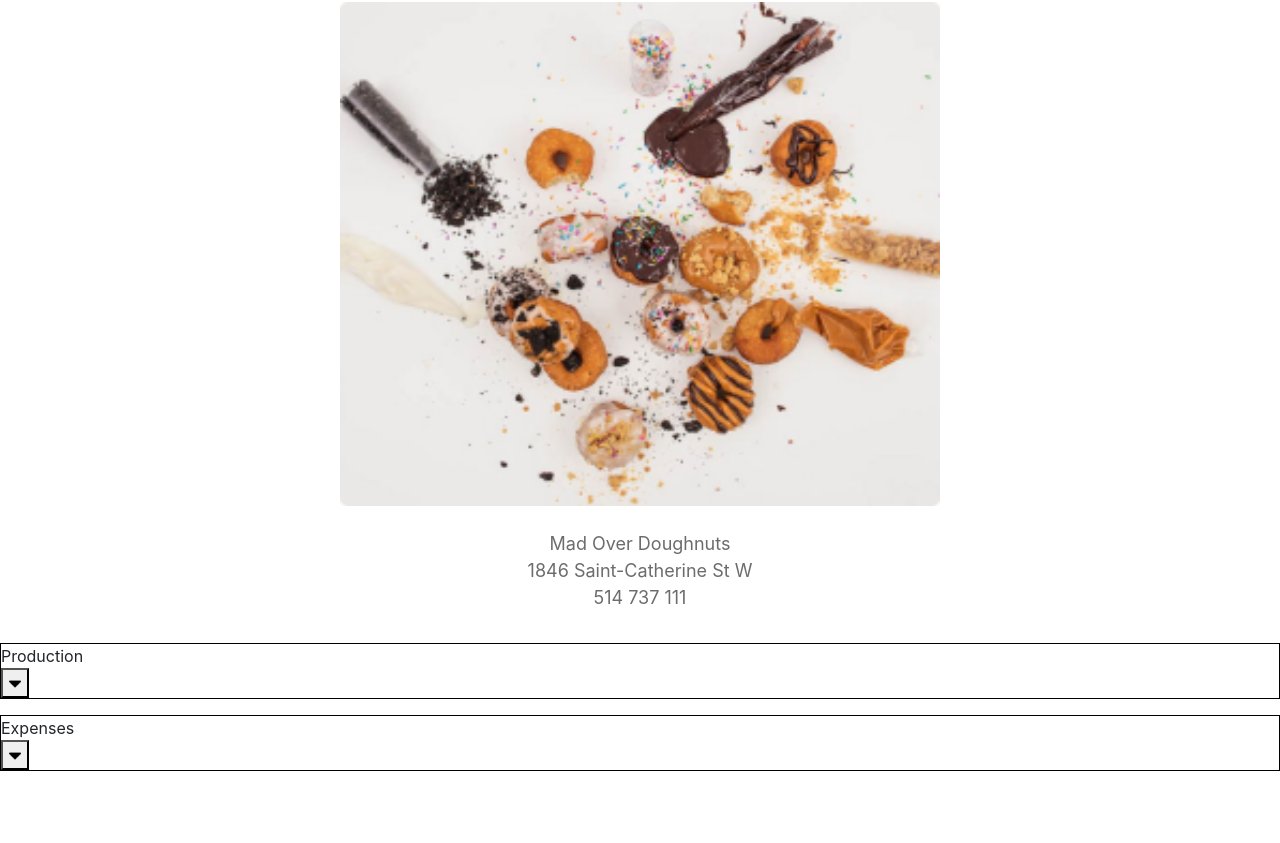
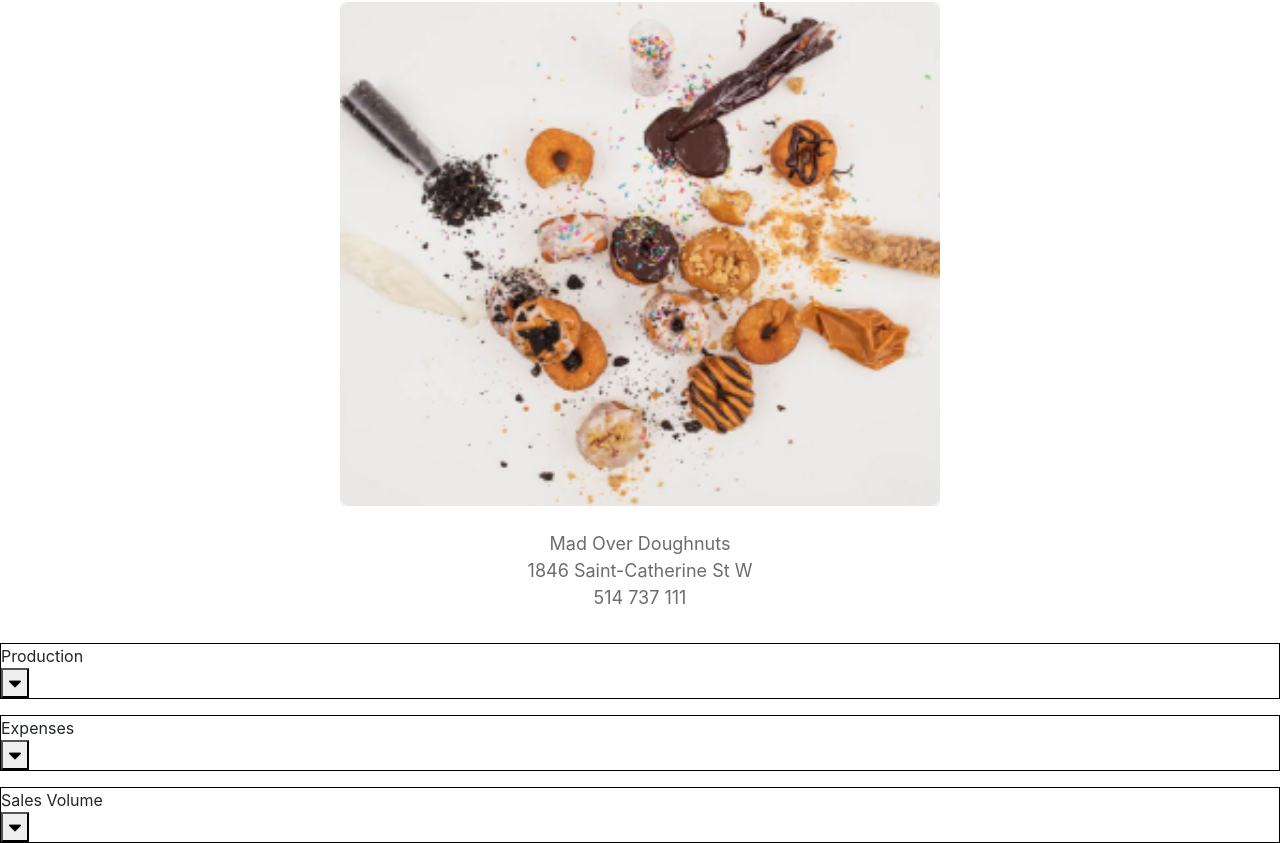
Before and after one commit to AkshayBorana/Donut-Hut, an Angular app: page / in a window 1280 px wide. Shown: the part 172-1015 px from the top of the page. Before the commit the page ends 943 px from the top, so only its background shows below. Built offline with nearby package versions, Linux system fonts and the light colour scheme; what @ngx-translate/core, @ngx-translate/http-loader would draw is missing.

Commit message:
sales volume component done.

```diff
--- /dev/null
+++ b/src/app/shared/donut-sales-volume/donut-sales-volume.component.html
@@ -0,0 +1,12 @@
+<dn-accordian
+[title]="prodTitle"
+[initialCollapse]="collapse"
+[idPrefix]="id"
+>
+    <div *ngFor="let sale of sales">
+        <p>chocolate Donuts : {{ sale.chocolateDonuts }} </p>
+        <p>white Chocolate Donuts : {{ sale.whiteChocolatedonut }} </p>
+        <p>glace Donuts : {{ sale.glaceDonuts }} </p>
+        <p>chocochip Donuts : {{ sale.chocochipDonuts }} </p>
+    </div>
+</dn-accordian>
--- /dev/null
+++ b/src/app/shared/donut-sales-volume/donut-sales-volume.component.ts
@@ -0,0 +1,24 @@
+import { Component } from "@angular/core";
+
+@Component({
+  selector: "dn-sales-volume",
+  templateUrl: "./donut-sales-volume.component.html",
+  styleUrls: ["./donut-sales-volume.component.scss"]
+})
+export class DonutSalesVolumeComponent {
+  prodTitle: string = "Sales Volume";
+
+  collapse: boolean = true;
+
+  id: string = "sales-volume-accordian";
+
+  sales = [
+    {
+      chocolateDonuts: 20,
+      whiteChocolatedonuts: 15,
+      glaceDonuts: 30,
+      chocochipDonuts: 40
+    }
+  ];
+
+}
--- a/src/app/store-detail/store-detail.component.html
+++ b/src/app/store-detail/store-detail.component.html
@@ -22,4 +22,5 @@
 
     <dn-production></dn-production>
     <dn-expense></dn-expense>
+    <dn-sales-volume></dn-sales-volume>
   </div>
```
Also changed, not shown: src/app/shared/shared.module.ts (+5 -2 lines), src/app/shared/donut-sales-volume/donut-sales-volume.component.scss (added).
